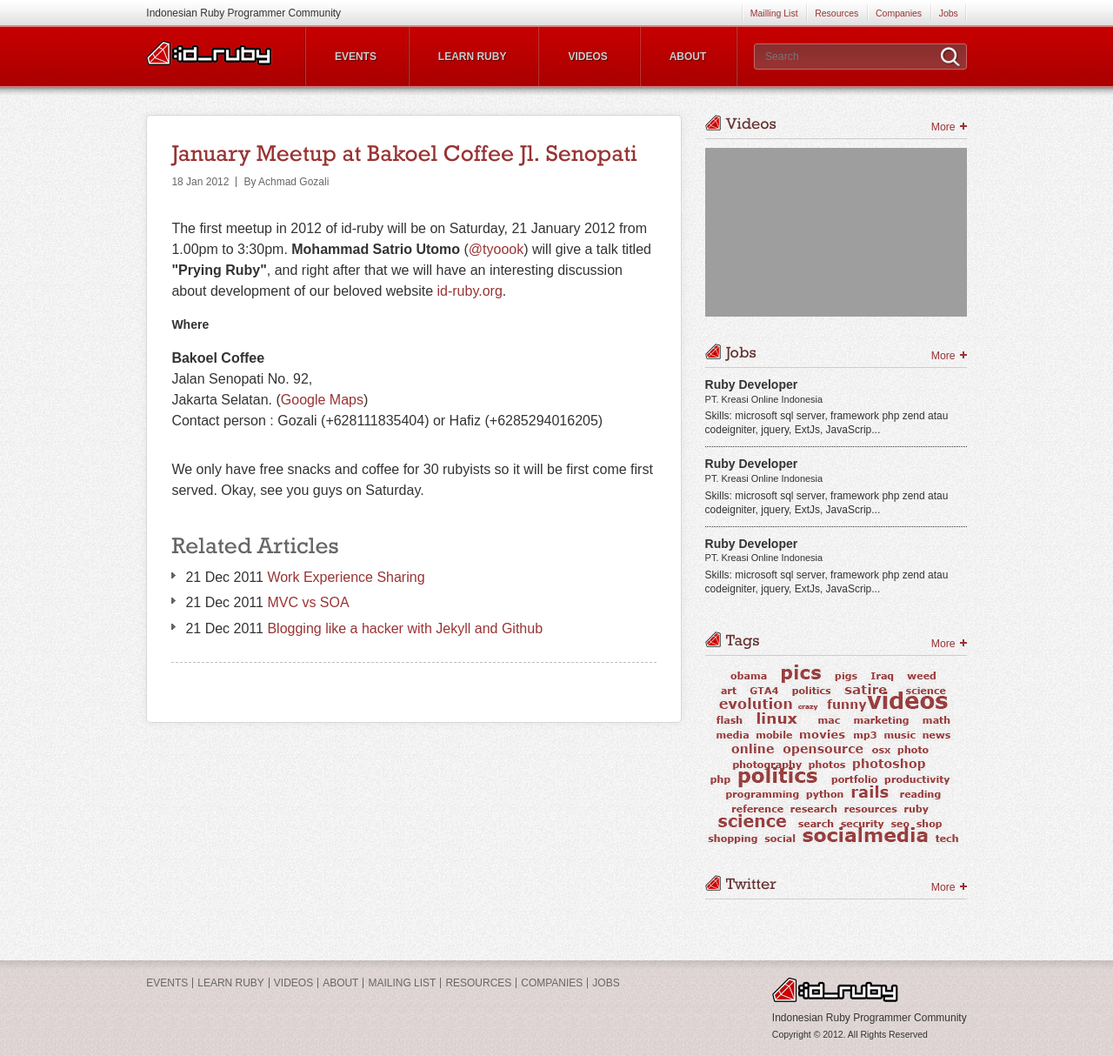
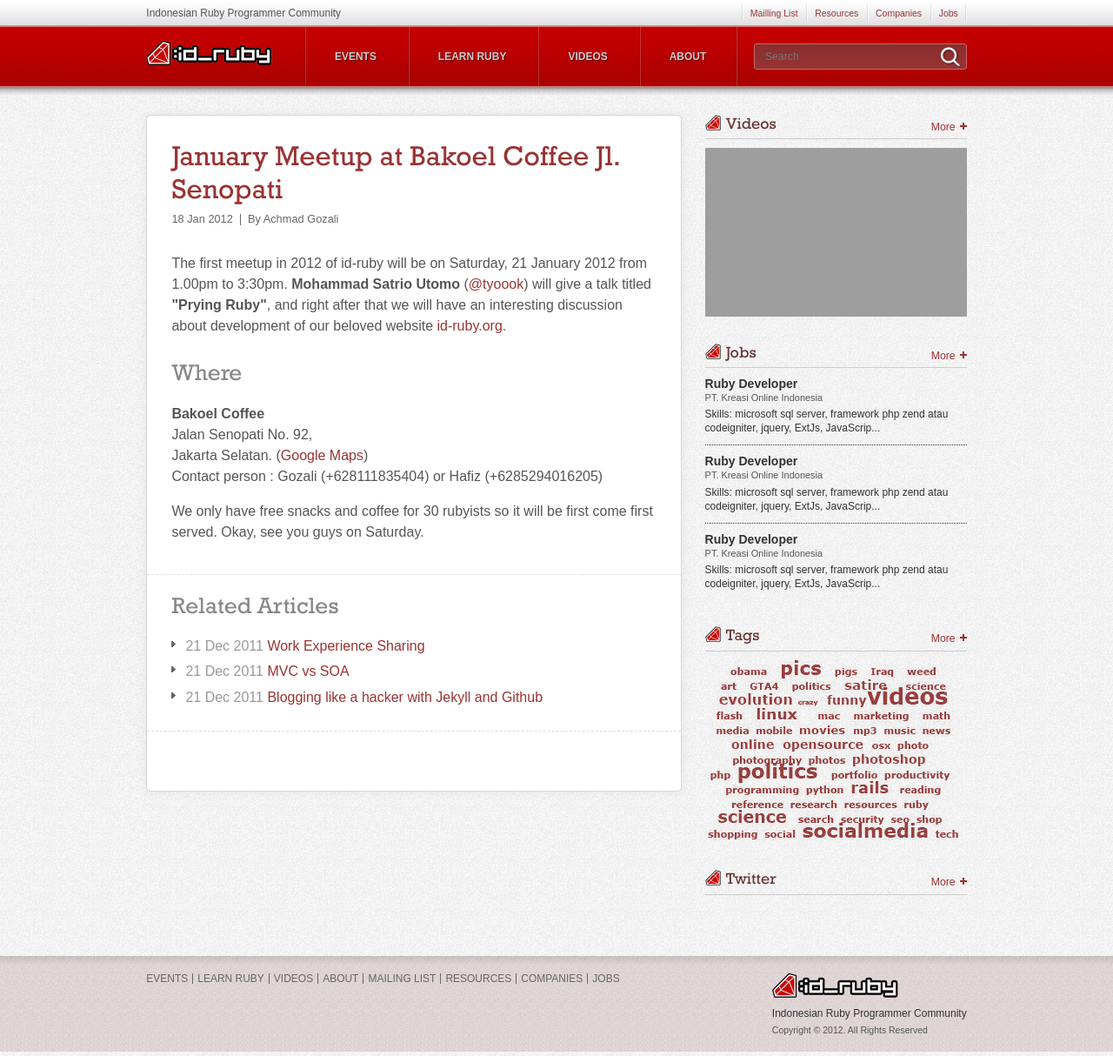
Before and after one commit to id-ruby/id-ruby.github.com, a Jekyll site: the page built from events/_posts/2012-01-18-january-2012-meetup.html, in a window 1280 px wide. Shown: the whole page at 87% size. Built offline with Jekyll 4.4.1, drawn with Linux system fonts in a browser that asks for light colours; nearby versions of some CDN libraries; comment, search, counter and statistics services are not loaded; grey boxes are pictures that could not be loaded.

Commit message:
update css

```diff
--- a/css/main.css
+++ b/css/main.css
@@ -148,26 +148,28 @@
 
 
 body {
-	color: #333;
+	color: #555;
 	font: 100%/1.3333 Arial, Helvetica, sans-serif;
 	-webkit-text-size-adjust: none;
 }
 
-h1, h2 {
-	color: #663333;
+h1, h2, h3 {
+	color: #888;
 	font-family: 'rockwell', "Courier New", Courier, Georgia, Times, "Times New Roman", serif;
-	font-size: 1.875em;
+	font-size: 1.64em;
 	line-height: 1.2;
+    margin: 1em 0 0.75em;
 	font-weight: normal;
-	padding-bottom: 10px;
 }
 
-h3 {
-	font-size: 1em;
+h1 {
+    color: #633;
+    margin: 0;
+    font-size: 2em;
 }
 
-p {
-	padding: 1em 0;
+.post p, .post ul, .post ol {
+	margin: 0 0 1em;
 }
 
 a, a:active {
@@ -368,8 +370,16 @@
 	padding-top: 0;
 }
 
-.post-meta {
-	margin-bottom: 20px;
+.prime {
+    margin-bottom: 2em;
+}
+
+.prime h2 {
+    margin: 0;
+}
+
+.post .post-meta {
+	margin: 0.5em 0 0;
 }
 
 .post-meta li {
@@ -386,11 +396,11 @@
 .post-meta a {
 	color: #666;
 	display: block;
-	font-size: 0.857em;
+	font-size: 0.8em;
 	line-height: 1;
 }
 
-.post p {
+.primary {
 	font-size: 1.143em;
 }
 
@@ -478,37 +488,25 @@
 /* 7.2 Page: Content detail
 ------------------------------------------------------------------------------*/
 
-.post-full h2 {
-	color: #000;
-	font-family: Arial, Helvetica, sans-serif;
-	font-size: 1.143em;
-	font-weight: bold;
-	line-height: 1;
-	padding: 20px 0 0;
-}
-
-.post-full h3 {
-	font-size: ;
-}
-
 .related-post {
 	padding: 20px 4.57516339869281%;
+    border: 1px dashed #ddd;
+    border-right: none;
+    border-left: none;
 }
 
 .related-post h2,
 .comments h2 {
-	color: #666;
-	padding-top: 0;
+	margin-top: 0;
+    padding: 0;
 }
 
 .related-post li {
 	background: url(/images/ico-arrow.png) no-repeat 0 5px;
-	font-size: 1.143em;
 	padding: 0 0 8px 16px;
 }
 
 .comments {
-	border-top: 1px dashed #BFBFBF;
 	margin: 0 4.57516339869281%;
 	padding: 20px 0;
 }
@@ -654,6 +652,10 @@
 	font-size: 1.143em !Important;
 }
 
+.primary #dsq-content h3 {
+    margin: 0 0 1em!important;
+}
+
 .dsq-brlink {
 	display: none;
 }
@@ -661,12 +663,6 @@
 
 /* 7.3 Page: Events
 ------------------------------------------------------------------------------*/
-
-.events {
-	border-top: 0;
-	border-bottom: 0;
-	padding-bottom: 0;
-}
 
 .filter {
 	border-bottom: 1px solid #ccc;
@@ -775,8 +771,10 @@
 .secondary header h2 {
 	background: url(/images/ico-sidebar-title.png) no-repeat;
 	float: left;
+    color: #663333;
 	font-size: 1.2857em;
 	padding: 0 0 0 8%;
+    margin: 0;
 }
 
 .secondary header a {
@@ -816,6 +814,9 @@
 
 .secondary .jobs h3 {
 	color: #333;
+    font-size: 1em;
+    margin: 0;
+    font-family: Arial, Helvetica, sans-serif;
 	font-weight: bold;
 }
 
@@ -1212,3 +1213,7 @@
 	}
 
 }
+
+.postdate {
+    color: #999;
+}
```
